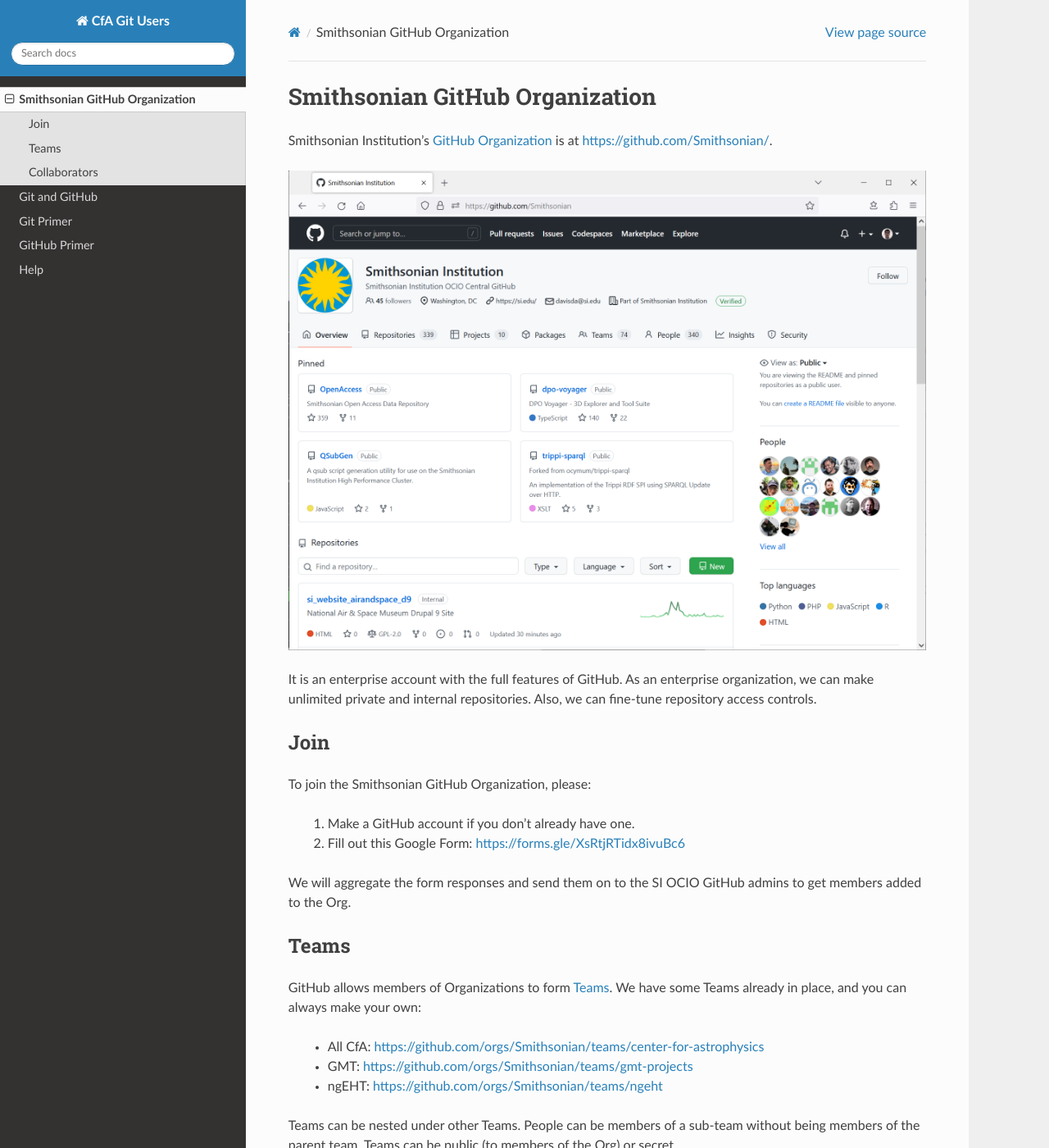
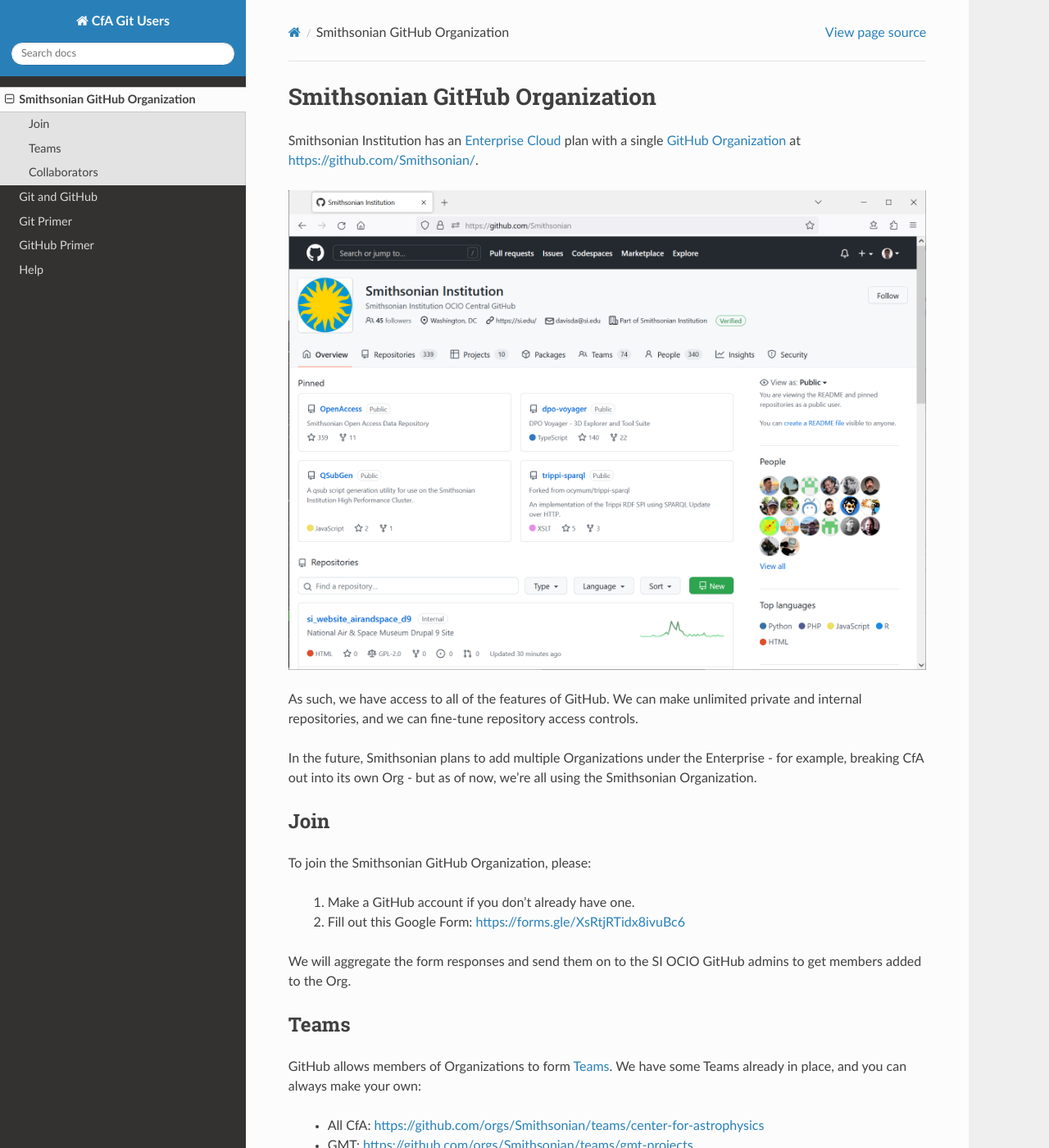
Before and after one commit to Smithsonian/cfa-git-users, a Sphinx documentation site: the page built from docs/si-org.rst, in a window 1280 px wide and 1400 px high. Shown: the whole window at 82% size. Built offline with Sphinx 7.4.7 and the Read the Docs theme 2.0.0, drawn with Linux system fonts in a browser that asks for light colours.

Commit message:
update docs

```diff
--- a/docs/index.rst
+++ b/docs/index.rst
@@ -13,7 +13,7 @@
 .. toctree::
 
    si-org
-   github
+   git-github
    git-primer
    github-primer
    help
--- a/docs/si-org.rst
+++ b/docs/si-org.rst
@@ -1,13 +1,19 @@
 *******************************
 Smithsonian GitHub Organization
 *******************************
-Smithsonian Institution's `GitHub Organization <https://docs.github.com/en/organizations>`_ is
+Smithsonian Institution has an
+`Enterprise Cloud <https://docs.github.com/en/enterprise-cloud@latest/admin/overview/about-github-enterprise-cloud>`_
+plan with a single `GitHub Organization <https://docs.github.com/en/organizations>`_
 at https://github.com/Smithsonian/.
 
 .. image:: _static/images/si-org\ home\ member.png
 
-It is an enterprise account with the full features of GitHub. As an enterprise organization,
-we can make unlimited private and internal repositories. Also, we can fine-tune repository access controls.
+As such, we have access to all of the features of GitHub. We can make unlimited private
+and internal repositories, and we can fine-tune repository access controls.
+
+In the future, Smithsonian plans to add multiple Organizations under the Enterprise -
+for example, breaking CfA out into its own Org - but as of now, we're all using the
+Smithsonian Organization.
 
 Join
 ====
@@ -16,7 +22,8 @@
     #. Make a GitHub account if you don't already have one.
     #. Fill out this Google Form: https://forms.gle/XsRtjRTidx8ivuBc6
 
-We will aggregate the form responses and send them on to the SI OCIO GitHub admins to get members added to the Org.
+We will aggregate the form responses and send them on to the SI OCIO GitHub admins to get
+members added to the Org.
 
 Teams
 =====
@@ -28,9 +35,10 @@
     * GMT: https://github.com/orgs/Smithsonian/teams/gmt-projects
     * ngEHT: https://github.com/orgs/Smithsonian/teams/ngeht
 
-Teams can be nested under other Teams. People can be members of a sub-team without being members of the parent team.
-Teams can be public (to members of the Org) or secret.
+Teams can be nested under other Teams. People can be members of a sub-team without being members
+of the parent team. Teams can be public (to members of the Org) or secret.
 
 Collaborators
 =============
-External collaborators will have to be added to each repository manually, as they cannot join the Smithsonian Org.
+External collaborators will have to be added to each repository manually, as they cannot join
+the Smithsonian Org.
```
Also changed, not shown: docs/git-primer.rst (+100 -0 lines), docs/git-github.rst (renamed from docs/github.rst).
